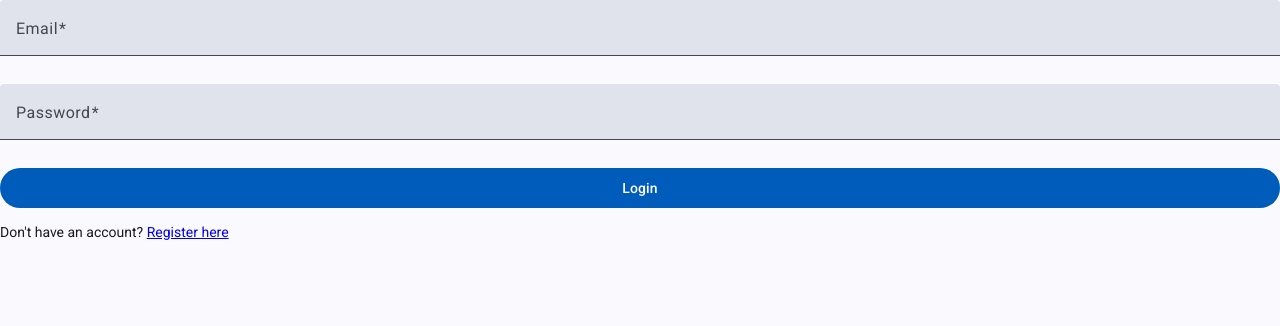
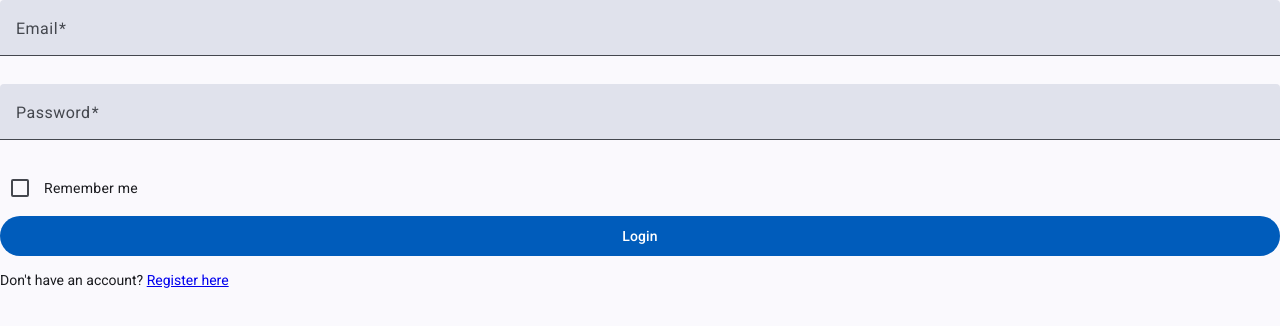
Before and after one commit to mitermitek/Florin-APP, an Angular app: page /auth/login in a window 1280 px wide. Shown: the top 326 px of the page. Built offline with nearby package versions, Linux system fonts and the light colour scheme; no server answers.

Commit message:
feat: add remember me functionality to login form

```diff
--- a/src/app/auth/auth.data.ts
+++ b/src/app/auth/auth.data.ts
@@ -16,4 +16,5 @@ export interface RegisterRequest {
 export interface LoginRequest {
   email: string;
   password: string;
+  rememberMe: boolean;
 }
--- a/src/app/auth/login/login.html
+++ b/src/app/auth/login/login.html
@@ -20,6 +20,8 @@
     }
   </mat-form-field>
 
+  <mat-checkbox formControlName="rememberMe">Remember me</mat-checkbox>
+
   <button type="submit" matButton="filled">Login</button>
 </form>
 
--- a/src/app/auth/login/login.ts
+++ b/src/app/auth/login/login.ts
@@ -2,6 +2,7 @@ import { HttpErrorResponse } from '@angular/common/http';
 import { Component, inject } from '@angular/core';
 import { NonNullableFormBuilder, ReactiveFormsModule, Validators } from '@angular/forms';
 import { MatButtonModule } from '@angular/material/button';
+import { MatCheckboxModule } from '@angular/material/checkbox';
 import { MatFormFieldModule } from '@angular/material/form-field';
 import { MatIconModule } from '@angular/material/icon';
 import { MatInputModule } from '@angular/material/input';
@@ -16,6 +17,7 @@ import { AuthService } from '../auth.service';
     ReactiveFormsModule,
     RouterLink,
     MatButtonModule,
+    MatCheckboxModule,
     MatFormFieldModule,
     MatInputModule,
     MatIconModule,
@@ -31,6 +33,7 @@ export class Login {
   protected form = this.formBuilder.group({
     email: ['', [Validators.required, Validators.email]],
     password: ['', [Validators.required]],
+    rememberMe: [false],
   });
 
   protected submit(): void {
```
